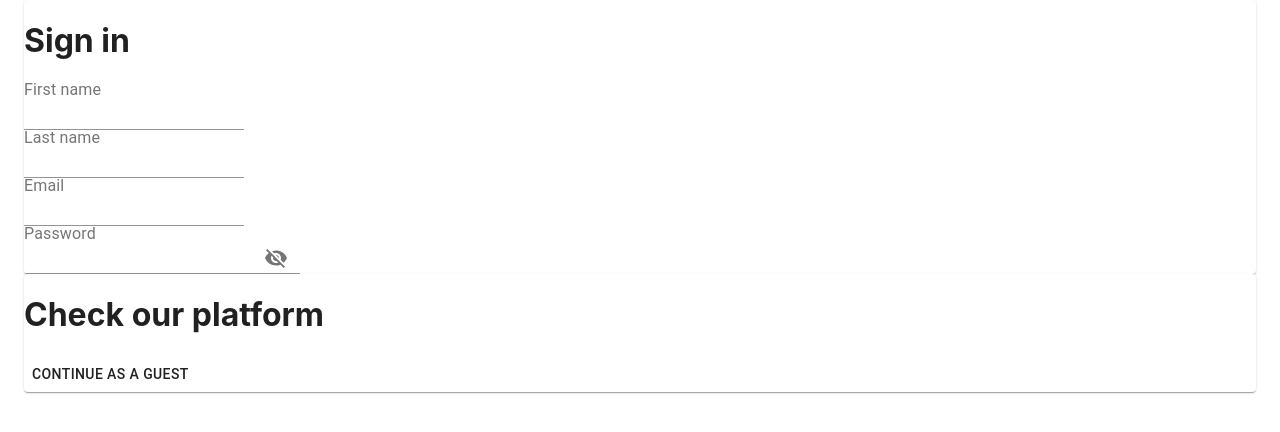
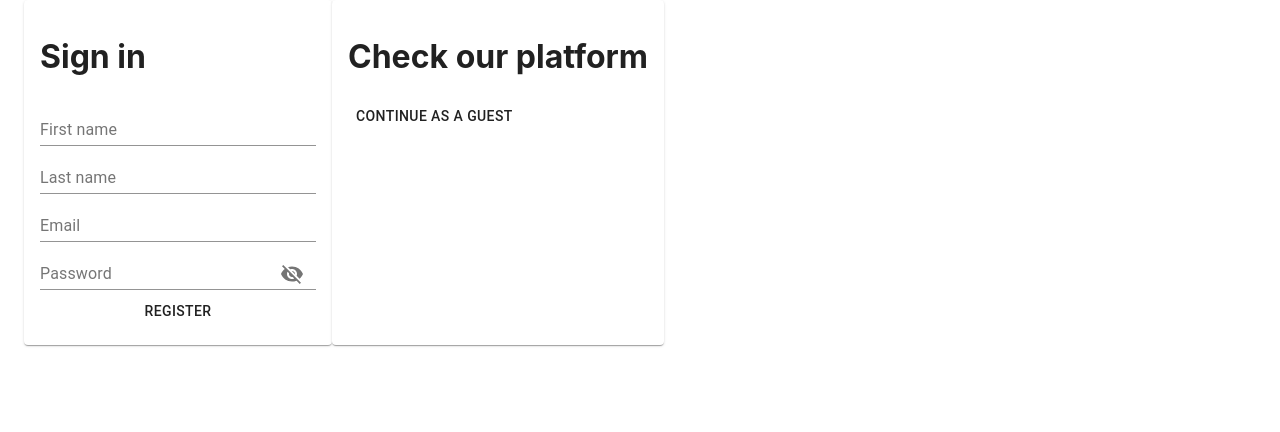
Before and after one commit to AniaKujawa/gms, a React (Create React App) app: page / in a window 1280 px wide. Shown: the top 432 px of the page. Built offline with nearby package versions, Linux system fonts and the light colour scheme.

Commit message:
register form control and validation

```diff
--- /dev/null
+++ b/src/views/StarterView/StarterView.styles.tsx
@@ -0,0 +1,12 @@
+import { makeStyles, Theme, createStyles } from '@material-ui/core/styles';
+
+export const useStyles = makeStyles((theme: Theme) =>
+  createStyles({
+    root: {
+      display: 'flex',
+    },
+    card: {
+      padding: theme.spacing(2)
+    }
+  }),
+);
--- a/src/views/StarterView/StarterView.tsx
+++ b/src/views/StarterView/StarterView.tsx
@@ -2,14 +2,16 @@ import React, { FC } from 'react';
 import { Card as MCard, Button, Container } from '@material-ui/core';
 
 import { RegisterForm } from './components/RegisterForm';
+import { useStyles } from './StarterView.styles';
 
 type CardProps = {
   title: string;
+  className?: string;
 }
 
-const Card: FC<CardProps> = ({ children, title }) => {
+const Card: FC<CardProps> = ({ children, title, className }) => {
   return (
-    <MCard>
+    <MCard className={className}>
       <h1>{title}</h1>
       {children}
     </MCard>
@@ -17,13 +19,15 @@ const Card: FC<CardProps> = ({ children, title }) => {
 }
 
 export const StarterView: FC = () => {
+  const classes = useStyles();
+
   return (
     <div className='container'>
-      <Container>
-        <Card title='Sign in'>
+      <Container className={classes.root}>
+        <Card title='Sign in' className={classes.card}>
           <RegisterForm />
         </Card>
-        <Card title='Check our platform'>
+        <Card title='Check our platform' className={classes.card}>
           <Button>Continue as a guest</Button>
         </Card>
       </Container>
--- /dev/null
+++ b/src/views/StarterView/components/RegisterForm/RegisterForm.styles.tsx
@@ -0,0 +1,12 @@
+import { makeStyles, Theme, createStyles } from '@material-ui/core/styles';
+
+export const useStyles = makeStyles((theme: Theme) =>
+  createStyles({
+    root: {
+      display: 'flex',
+      flexWrap: 'wrap',
+      flexDirection: 'column',
+      maxWidth: theme.spacing(40),
+    },
+  }),
+);
--- a/src/views/StarterView/components/RegisterForm/RegisterForm.tsx
+++ b/src/views/StarterView/components/RegisterForm/RegisterForm.tsx
@@ -1,38 +1,72 @@
 import React, { FC } from 'react';
-import { useForm } from 'react-hook-form';
-import { FormControl, Input, InputLabel } from '@material-ui/core';
+import { useForm, Controller } from 'react-hook-form';
+import { Button, TextField } from '@material-ui/core';
 
 import { Form } from '../../shared/Form';
 
 import { RegisterFormProps } from './types';
+import { useStyles } from './RegisterForm.styles';
 
 export const RegisterForm: FC = () => {
-  // const classes = useStyles();
-  const { watch, handleSubmit, register } = useForm<RegisterFormProps>();
+  const classes = useStyles();
+  const { handleSubmit, control, errors } = useForm<RegisterFormProps>({
+    mode: 'onChange',
+  });
 
   const onSubmit = (data: RegisterFormProps) => {
-    console.log(data);
+    console.log('no', data);
   }
 
-  watch('firstName');
-
   return (
-    <form onSubmit={handleSubmit(onSubmit)}>
-      <InputLabel htmlFor="firstName">First name</InputLabel>
-        <Input
-          required
-          type='text'
-          name='firstName'
-          ref={register}
-        />
-      <InputLabel htmlFor="lastName">Last name</InputLabel>
-        <Input
-          required
-          type='text'
-          name='lastName'
-          ref={register}
-        />
-        <Form register={register} />
+    <form onSubmit={handleSubmit(onSubmit)} className={classes.root}>
+      <Controller
+        name='firstName'
+        control={control}
+        rules={{
+          required: 'First name can not be blank'
+        }}
+        defaultValue=''
+        error={!!errors.firstName}
+        render={(
+          { onChange, value }
+        )=> (
+          <TextField
+            label='First name'
+            type='text'
+            onChange={onChange}
+            value={value}
+            helperText={errors?.firstName?.message}
+          />
+        )}
+       />
+      <Controller
+        name='lastName'
+        control={control}
+        rules={{
+          required: 'Last name can not be blank'
+        }}
+        defaultValue=''
+        error={!!errors.lastName}
+        render={(
+          { onChange, value }
+        )=> (
+          <>
+            <TextField
+              label='Last name'
+              type='text'
+              onChange={onChange}
+              value={value}
+              helperText={errors?.lastName?.message}
+            />
+          </>
+        )}
+      />
+      <Form control={control} errors={errors} />
+      <Button
+        type='submit'
+      >
+        Register
+      </Button>
     </form>
   )
 }
--- a/src/views/StarterView/shared/Form.tsx
+++ b/src/views/StarterView/shared/Form.tsx
@@ -1,45 +1,79 @@
 import React, { FC, useState } from 'react';
-import { Input, InputLabel, InputAdornment, IconButton } from '@material-ui/core';
+import { Controller } from 'react-hook-form';
+import { Input, InputLabel, InputAdornment, IconButton, TextField, FormHelperText, FormControl } from '@material-ui/core';
 import { Visibility, VisibilityOff } from '@material-ui/icons';
 
 import { Props } from './Form.types';
 import { useStyles } from './Form.styles';
 
-export const Form: FC<Props> = ({ register }) => {
+export const Form: FC<Props> = ({ control, errors }) => {
   const classes = useStyles();
   const [ showPassword, setShowPassword ] = useState(false);
 
   return (
     <>
-      <InputLabel htmlFor="email">Email</InputLabel>
-        <Input
-          required
-          id="email"
-          type='email'
+      <Controller
         name='email'
-          ref={register}
-          // onChange={handleChange('email')}
+        control={control}
+        rules={{
+          required: 'Email can not be blank',
+          pattern: {
+            value:
+              /^[a-zA-Z0-9.!#$%&’*+/=?^_`{|}~-]+@[a-zA-Z0-9-]+(?:\.[a-zA-Z0-9-]+)*$/,
+            message: 'Invalid email address',
+          }
+        }}
+        defaultValue=''
+        error={!!errors.email}
+        render={(
+          { onChange, value }
+        )=> (
+          <TextField
+            label='Email'
+            type='text'
+            onChange={onChange}
+            value={value}
+            helperText={errors?.email?.message}
           />
+        )}
+      />
+      <Controller
+        name='password'
+        control={control}
+        rules={{
+          required: 'Password can not be blank',
+          minLength: {
+            value: 8,
+            message: 'Must have at least 8 characters'
+          }
+        }}
+        defaultValue=''
+        error={!!errors.password}
+        render={(
+          { onChange, value }
+        )=> (
+          <FormControl>
             <InputLabel htmlFor="password">Password</InputLabel>
             <Input
-          required
-          id="password"
               type={showPassword ? 'text' : 'password'}
-          ref={register}
-          name='password'
-          // onChange={handleChange('password')}
+              id='password'
+              onChange={onChange}
+              value={value}
               endAdornment={
                 <InputAdornment position="end">
                   <IconButton
                     aria-label="toggle password visibility"
                     onClick={() => setShowPassword(prev => !prev)}
-                // onMouseDown={handleMouseDownPassword}
                   >
                     {showPassword ? <Visibility /> : <VisibilityOff />}
                   </IconButton>
                 </InputAdornment>
               }
             />
+            <FormHelperText>{errors?.password?.message}</FormHelperText>
+          </FormControl>
+        )}
+      />
     </>
   )
 };
--- a/src/views/StarterView/shared/Form.types.ts
+++ b/src/views/StarterView/shared/Form.types.ts
@@ -6,5 +6,6 @@ export type Props = {
   // password: string;
   // email: string;
   // handleChange: (name: string) => void;
-  register: any;
+  control: any;
+  errors: any;
 };
```
Lines whose indentation alone changed are shown as unchanged.
